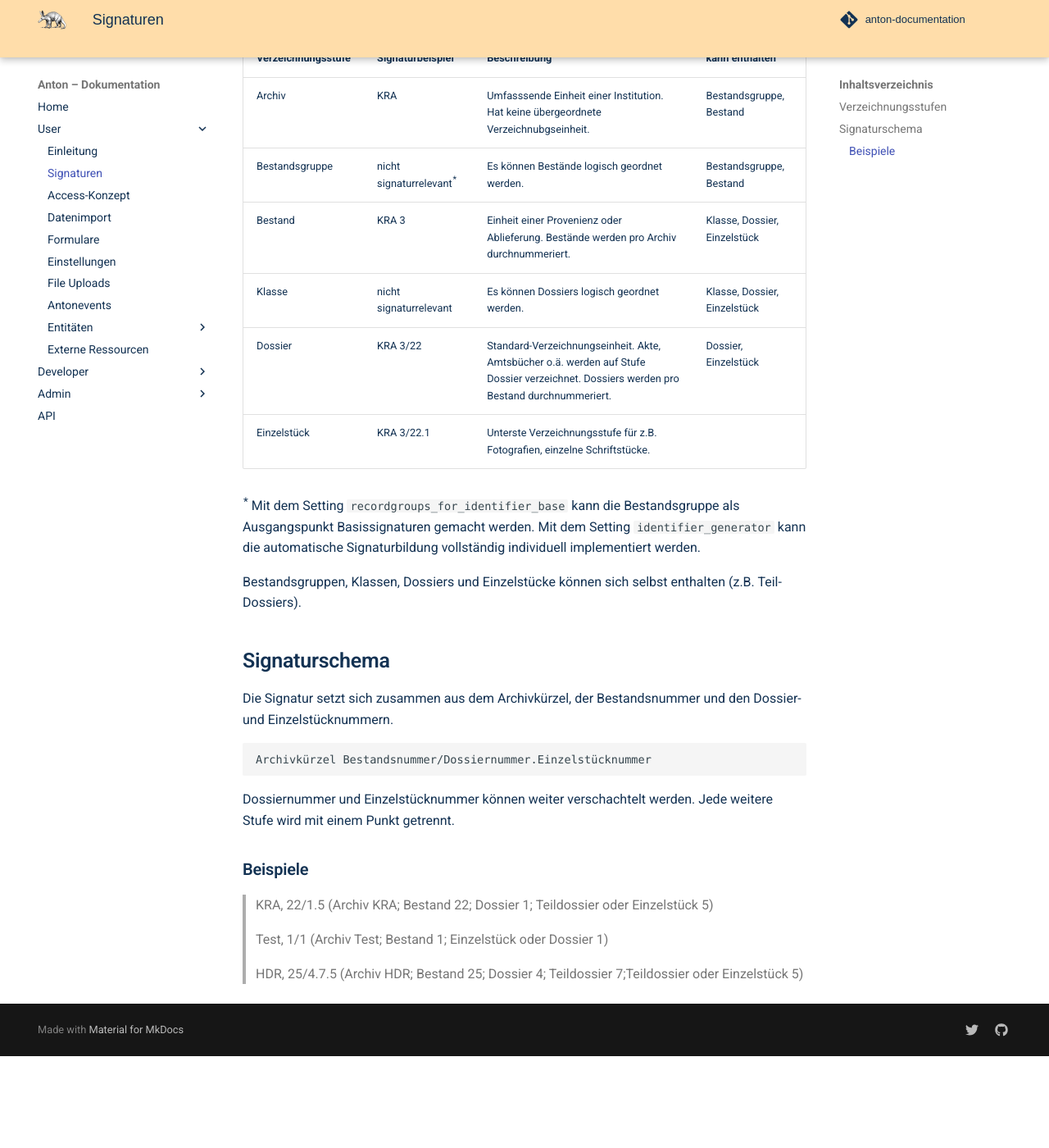
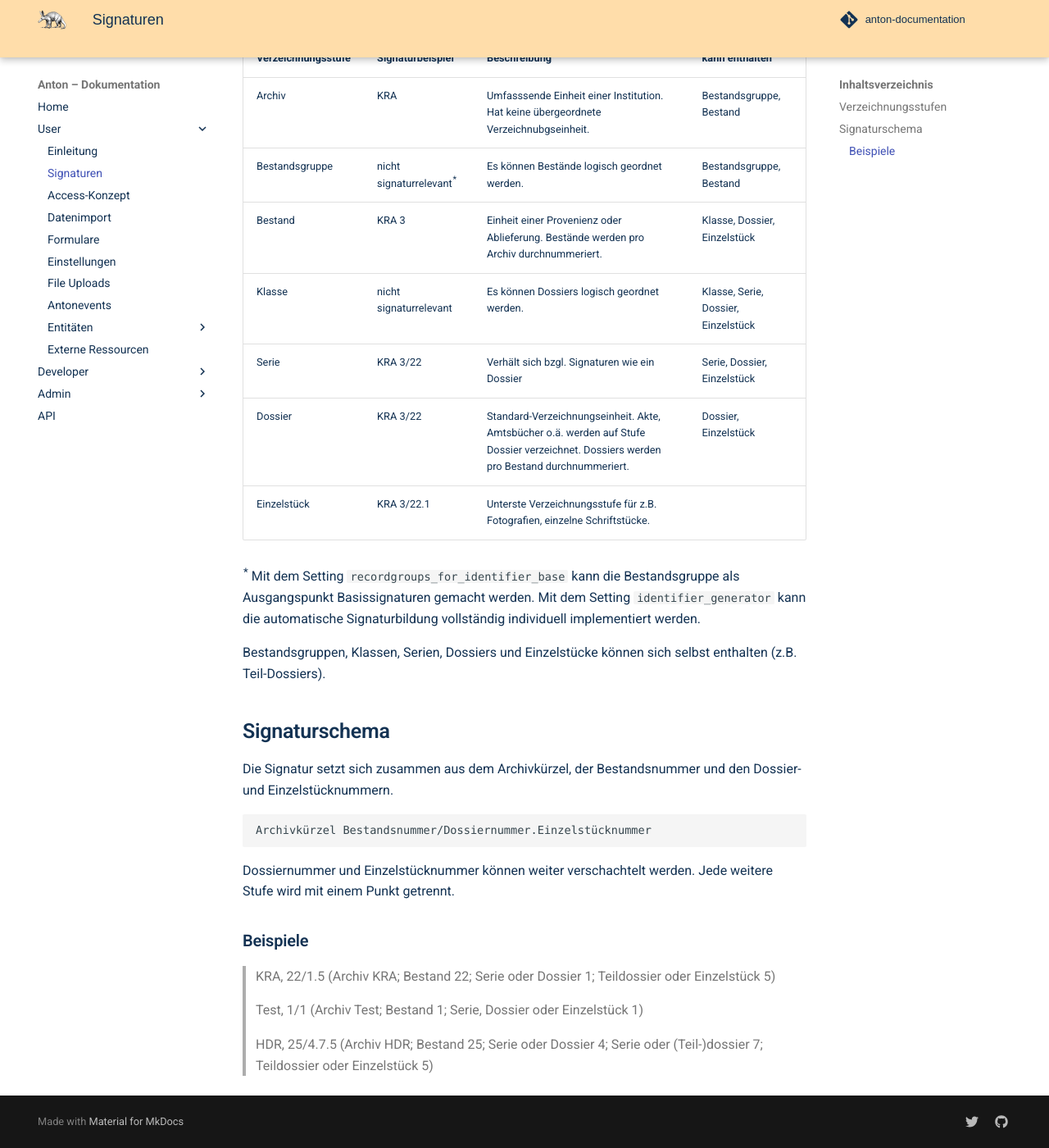
Before and after one commit to kraenzle-ritter/anton-documentation, an MkDocs documentation site: the page built from docs/user/identifiers.md, in a window 1280 px wide and 1400 px high, scrolled down 337 px. Shown: the whole window at 82% size. Built offline with MkDocs 1.6.1 and Material for MkDocs 9.7.7, drawn with Linux system fonts in a browser that asks for light colours; some web fonts are replaced; comment, search, counter and statistics services are not loaded; before the commit the page ends 1625 px from its top, so only the background shows below that.

```diff
--- a/docs/user/identifiers.md
+++ b/docs/user/identifiers.md
@@ -9,13 +9,14 @@ Anton unterstützt standardmässig folgende Verzeichnungsstufen:
 | Archiv | KRA | Umfasssende Einheit einer Institution. Hat keine übergeordnete Verzeichnubgseinheit. | Bestandsgruppe, Bestand |
 |Bestandsgruppe	|nicht signaturrelevant<sup>*</sup>| Es können Bestände logisch geordnet werden.|	Bestandsgruppe, Bestand|
 |Bestand|KRA 3|Einheit einer Provenienz oder Ablieferung. Bestände werden pro Archiv durchnummeriert.|Klasse, Dossier, Einzelstück|
-|Klasse|nicht signaturrelevant|Es können Dossiers logisch geordnet werden.|	Klasse, Dossier, Einzelstück|
+|Klasse|nicht signaturrelevant|Es können Dossiers logisch geordnet werden.|	Klasse, Serie, Dossier, Einzelstück|
+|Serie|KRA 3/22|Verhält sich bzgl. Signaturen wie ein Dossier|	Serie, Dossier, Einzelstück|
 |Dossier|KRA 3/22|Standard-Verzeichnungseinheit. Akte, Amtsbücher o.ä. werden auf Stufe Dossier verzeichnet. Dossiers werden pro Bestand durchnummeriert.|	Dossier, Einzelstück|
 |Einzelstück|KRA 3/22.1|Unterste Verzeichnungsstufe für z.B. Fotografien, einzelne Schriftstücke.
 
 <sup>*</sup> Mit dem Setting `recordgroups_for_identifier_base` kann die Bestandsgruppe als Ausgangspunkt Basissignaturen gemacht werden. Mit dem Setting `identifier_generator` kann die automatische Signaturbildung vollständig individuell implementiert werden.
 
-Bestandsgruppen, Klassen, Dossiers und Einzelstücke können sich selbst enthalten (z.B. Teil-Dossiers).
+Bestandsgruppen, Klassen, Serien, Dossiers und Einzelstücke können sich selbst enthalten (z.B. Teil-Dossiers).
 
 ## Signaturschema
 Die Signatur setzt sich zusammen aus dem Archivkürzel, der Bestandsnummer und den Dossier- und Einzelstücknummern.
@@ -27,8 +28,8 @@ Archivkürzel Bestandsnummer/Dossiernummer.Einzelstücknummer
 Dossiernummer und Einzelstücknummer können weiter verschachtelt werden. Jede weitere Stufe wird mit einem Punkt getrennt.
 
 ### Beispiele
-> KRA, 22/1.5     (Archiv KRA;  Bestand 22; Dossier 1; Teildossier oder Einzelstück 5)
+> KRA, 22/1.5     (Archiv KRA;  Bestand 22; Serie oder Dossier 1; Teildossier oder Einzelstück 5)
 
-> Test, 1/1       (Archiv Test; Bestand  1; Einzelstück oder Dossier 1)
+> Test, 1/1       (Archiv Test; Bestand  1; Serie, Dossier oder Einzelstück 1)
 
-> HDR, 25/4.7.5   (Archiv HDR;  Bestand 25; Dossier 4; Teildossier 7;Teildossier oder Einzelstück 5)
+> HDR, 25/4.7.5   (Archiv HDR;  Bestand 25; Serie oder Dossier 4; Serie oder (Teil-)dossier 7; Teildossier oder Einzelstück 5)
--- a/mkdocs.yml
+++ b/mkdocs.yml
@@ -48,6 +48,7 @@ nav:
     - Configuration: admin/configuration.md
     - Word Export: admin/word-export.md
     - Watermarks: admin/watermarks.md
+    - Mastodon: admin/mastodon.md
     - Restore from Backup: admin/restore.md
     - Commands: admin/console-commands.md
     - Testinstallation k & r: admin/testarchive.md
```
Also changed, not shown: docs/admin/console-commands.md (+51 -4 lines), docs/admin/mastodon.md (added, +17 -0 lines), docs/admin/requirements.md (+2 -2 lines), docs/user/access.md (+4 -3 lines).
